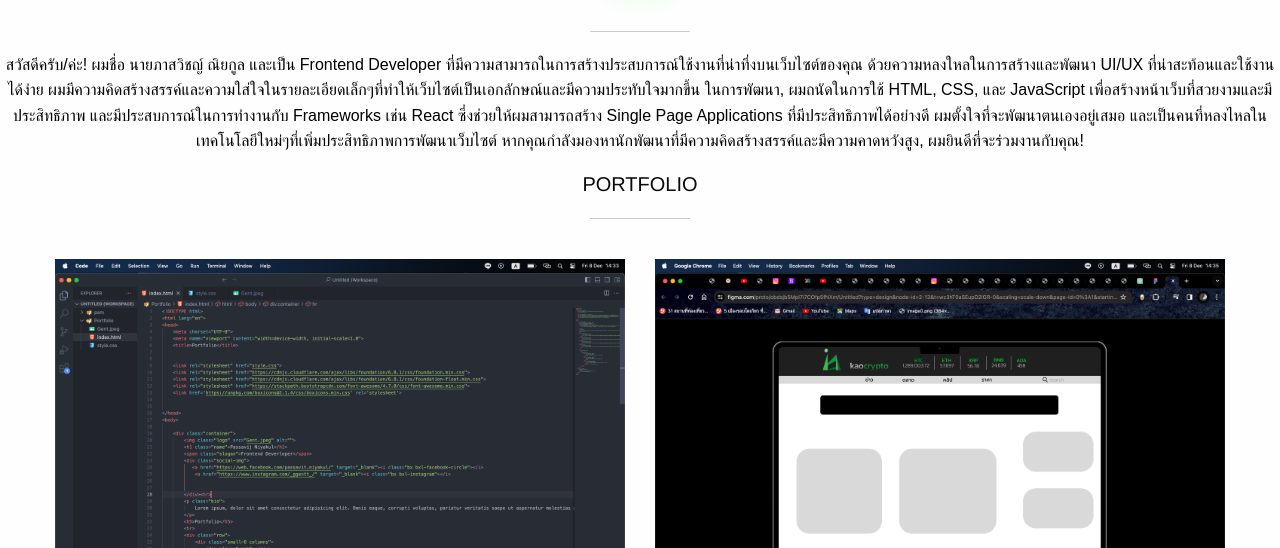
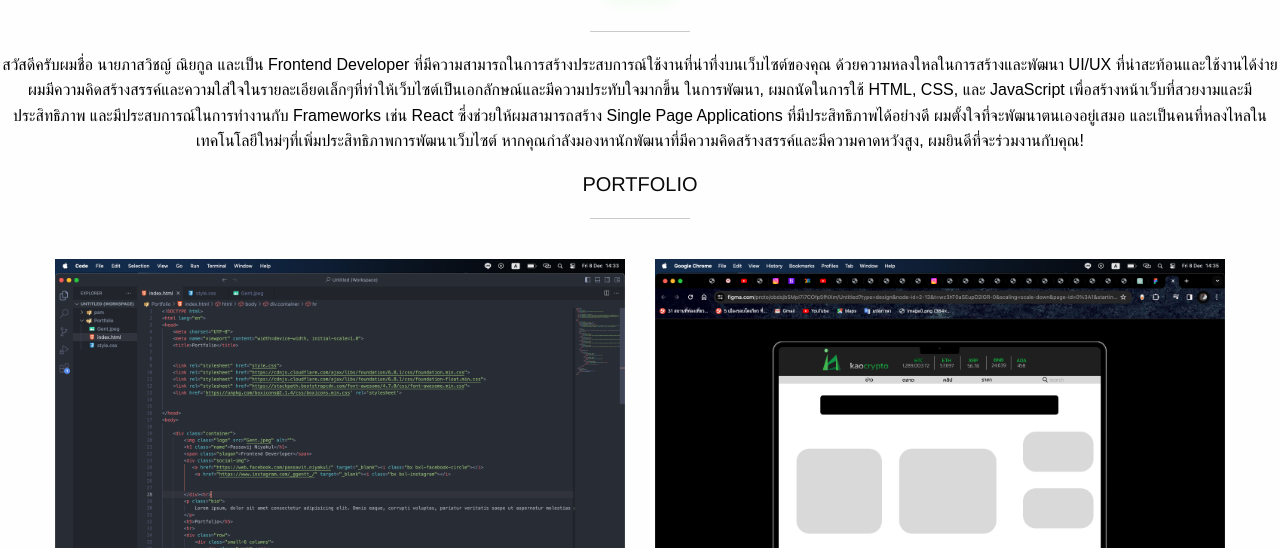
Before and after one commit to iblacko/port-folio01, a plain HTML site: page index.html in a window 1280 px wide. Shown: the part 252-800 px from the top of the page. Drawn offline with nearby package versions, Linux system fonts and the light colour scheme.

Commit message:
Update index.html

```diff
--- a/index.html
+++ b/index.html
@@ -22,7 +22,7 @@
             <a href="https://www.instagram.com/_ggentt_/" target="_blank"><i class="bx bxl-instagram"></i></a>
         </div><hr>
         <p class="bio">
-            สวัสดีครับ/ค่ะ! ผมชื่อ นายภาสวิชญ์ ณิยกูล และเป็น Frontend Developer ที่มีความสามารถในการสร้างประสบการณ์ใช้งานที่น่าทึ่งบนเว็บไซต์ของคุณ ด้วยความหลงใหลในการสร้างและพัฒนา UI/UX ที่น่าสะท้อนและใช้งานได้ง่าย ผมมีความคิดสร้างสรรค์และความใส่ใจในรายละเอียดเล็กๆที่ทำให้เว็บไซต์เป็นเอกลักษณ์และมีความประทับใจมากขึ้น
+            สวัสดีครับผมชื่อ นายภาสวิชญ์ ณิยกูล และเป็น Frontend Developer ที่มีความสามารถในการสร้างประสบการณ์ใช้งานที่น่าทึ่งบนเว็บไซต์ของคุณ ด้วยความหลงใหลในการสร้างและพัฒนา UI/UX ที่น่าสะท้อนและใช้งานได้ง่าย ผมมีความคิดสร้างสรรค์และความใส่ใจในรายละเอียดเล็กๆที่ทำให้เว็บไซต์เป็นเอกลักษณ์และมีความประทับใจมากขึ้น
 
             ในการพัฒนา, ผมถนัดในการใช้ HTML, CSS, และ JavaScript เพื่อสร้างหน้าเว็บที่สวยงามและมีประสิทธิภาพ และมีประสบการณ์ในการทำงานกับ Frameworks เช่น React ซึ่งช่วยให้ผมสามารถสร้าง Single Page Applications ที่มีประสิทธิภาพได้อย่างดี
 
```
